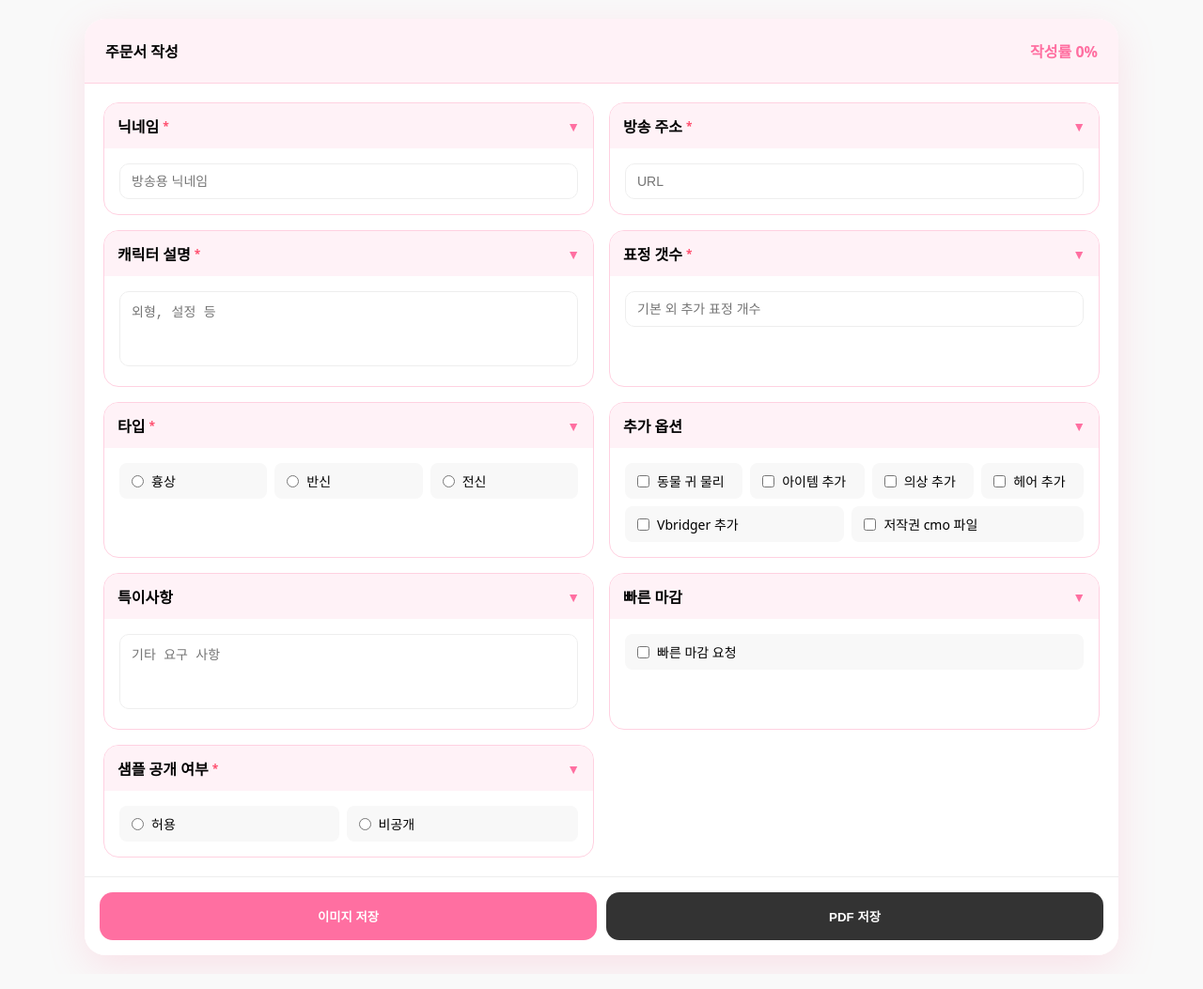
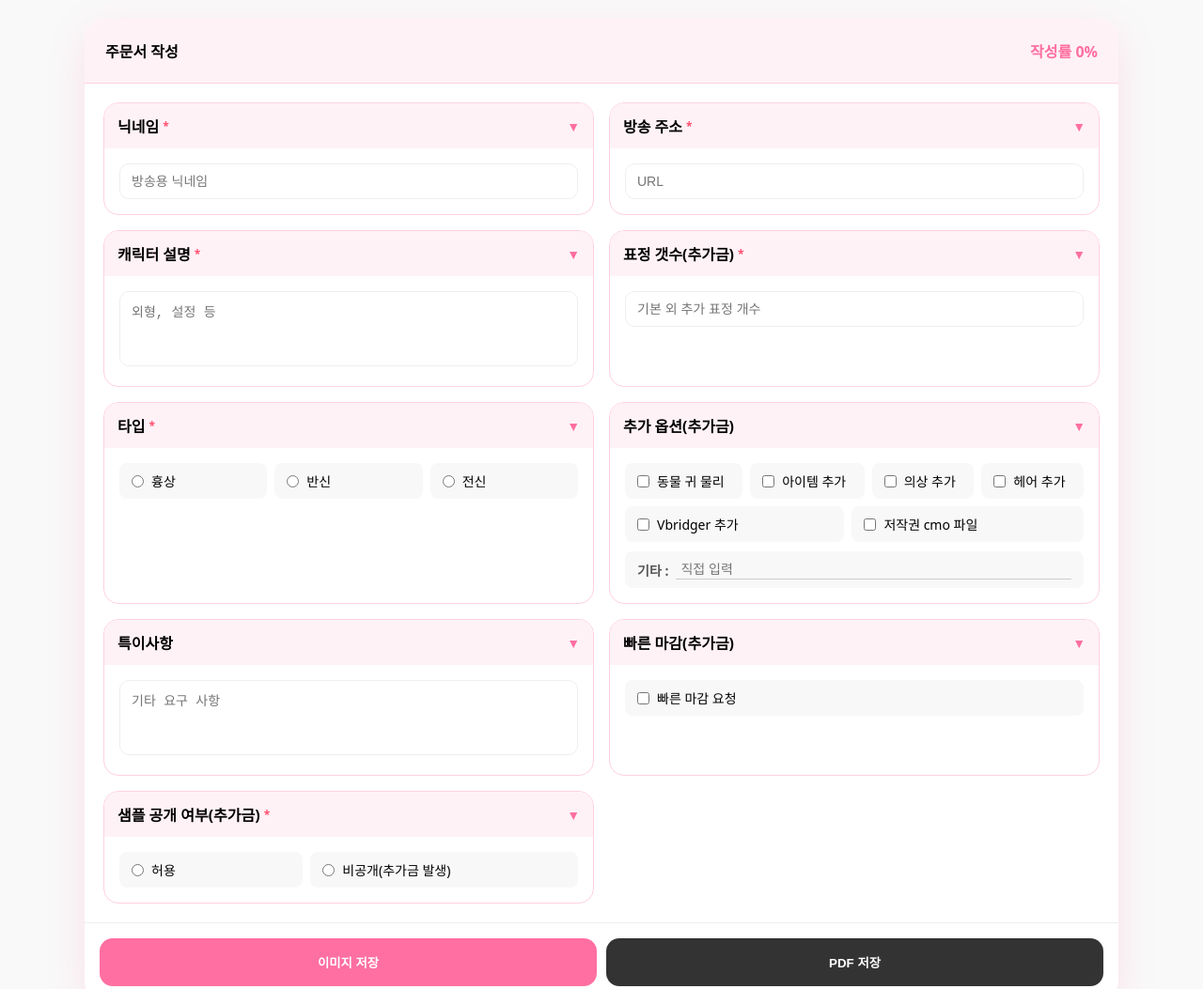
Before and after one commit to Mungmung222/my-site, a plain HTML site: page index.html in a window 1280 px wide. Shown: the top 1053 px of the page at 94% size. Drawn offline with nearby package versions, Linux system fonts and the light colour scheme.

Commit message:
Update index.html

```diff
--- a/index.html
+++ b/index.html
@@ -181,13 +181,11 @@ textarea{min-height:80px; resize: none;}
   flex-grow: 1;
 }
 
-/* 마우스 호버 효과 */
 .option-item:hover {
   background: var(--pink-soft);
   border-color: var(--pink);
 }
 
-/* 선택되었을 때 효과 */
 .option-item:has(input:checked) {
   background: var(--pink-soft);
   border-color: var(--pink);
@@ -198,6 +196,42 @@ textarea{min-height:80px; resize: none;}
   width: auto;
   margin: 0;
   cursor: pointer;
+}
+
+/* 기타 입력란 디자인 */
+.etc-wrap {
+    display: flex;
+    align-items: center;
+    gap: 8px;
+    width: 100%;
+    margin-top: 10px;
+    padding: 8px 12px;
+    background: #f8f8f8;
+    border-radius: 8px;
+    border: 1px solid transparent;
+}
+.etc-wrap:focus-within {
+    background: var(--pink-soft);
+    border-color: var(--pink);
+}
+.etc-label {
+    font-size: 14px;
+    font-weight: bold;
+    color: #555;
+    white-space: nowrap;
+}
+.etc-input {
+    border: none;
+    background: transparent;
+    border-bottom: 1.5px solid #ccc;
+    border-radius: 0;
+    padding: 2px 5px;
+    font-size: 14px;
+    width: 100%;
+}
+.etc-input:focus {
+    border-bottom-color: var(--pink);
+    outline: none;
 }
 
 /* 하단 */
@@ -273,7 +307,7 @@ textarea{min-height:80px; resize: none;}
 
       <div class="card" data-required>
         <div class="card-header" onclick="toggle(this)">
-          <div class="title">표정 갯수<span class="required">*</span></div>
+          <div class="title">표정 갯수(추가금)<span class="required">*</span></div>
           <span class="check">✔</span>
           <span class="arrow">▼</span>
         </div>
@@ -297,16 +331,22 @@ textarea{min-height:80px; resize: none;}
 
       <div class="card">
         <div class="card-header" onclick="toggle(this)">
-          <div class="title">추가 옵션</div>
+          <div class="title">추가 옵션(추가금)</div>
           <span class="arrow">▼</span>
         </div>
-        <div class="card-body option-flex">
+        <div class="card-body">
+          <div class="option-flex">
             <label class="option-item"><input type="checkbox">동물 귀 물리</label>
             <label class="option-item"><input type="checkbox">아이템 추가</label>
             <label class="option-item"><input type="checkbox">의상 추가</label>
             <label class="option-item"><input type="checkbox">헤어 추가</label>
             <label class="option-item"><input type="checkbox">Vbridger 추가</label>
             <label class="option-item"><input type="checkbox">저작권 cmo 파일</label>
+          </div>
+          <div class="etc-wrap">
+            <span class="etc-label">기타 :</span>
+            <input type="text" class="etc-input" placeholder="직접 입력">
+          </div>
         </div>
       </div>
 
@@ -322,7 +362,7 @@ textarea{min-height:80px; resize: none;}
 
       <div class="card">
         <div class="card-header" onclick="toggle(this)">
-          <div class="title">빠른 마감</div>
+          <div class="title">빠른 마감(추가금)</div>
           <span class="arrow">▼</span>
         </div>
         <div class="card-body option-flex">
@@ -332,13 +372,13 @@ textarea{min-height:80px; resize: none;}
 
       <div class="card" data-required>
         <div class="card-header" onclick="toggle(this)">
-          <div class="title">샘플 공개 여부<span class="required">*</span></div>
+          <div class="title">샘플 공개 여부(추가금)<span class="required">*</span></div>
           <span class="check">✔</span>
           <span class="arrow">▼</span>
         </div>
         <div class="card-body option-flex" onchange="checkCard(this)">
           <label class="option-item"><input type="radio" name="sample">허용</label>
-          <label class="option-item"><input type="radio" name="sample">비공개</label>
+          <label class="option-item"><input type="radio" name="sample">비공개(추가금 발생)</label>
         </div>
       </div>
 
@@ -353,12 +393,10 @@ textarea{min-height:80px; resize: none;}
 </div>
 
 <script>
-// 카드 열기/닫기
 function toggle(el){
   el.parentElement.classList.toggle('closed');
 }
 
-// 개별 카드 입력 체크
 function checkCard(el){
   const card = el.closest('.card');
   if(!card || !card.hasAttribute('data-required')) return;
@@ -383,7 +421,6 @@ function checkCard(el){
   updateProgress();
 }
 
-// 작성률 업데이트
 function updateProgress(){
   const requiredCards = document.querySelectorAll('.card[data-required]');
   const completedCards = document.querySelectorAll('.card[data-required].completed');
@@ -392,14 +429,13 @@ function updateProgress(){
   document.getElementById('progressText').textContent = `작성률 ${percent}%`;
 }
 
-// 유효성 검사 (저장 전)
 function validate(){
   let ok = true;
   document.querySelectorAll('.card[data-required]').forEach(card=>{
     if(!card.classList.contains('completed')){
       ok = false;
       card.classList.add('invalid');
-      card.classList.remove('closed'); // 미입력 카드는 펼침
+      card.classList.remove('closed');
       setTimeout(()=>card.classList.remove('invalid'), 400);
     }
   });
@@ -407,29 +443,27 @@ function validate(){
   return ok;
 }
 
-// 이미지 저장
 function saveImage(){
   if(!validate()) return;
   const area = document.getElementById('captureArea');
   area.classList.add('capture');
-  html2canvas(area,{scale:2}).then(canvas=>{
+  html2canvas(area,{scale:2, useCORS: true}).then(canvas=>{
     const a = document.createElement('a');
-    a.href = canvas.toDataURL();
-    a.download = '주문서_' + new Date().getTime() + '.png';
+    a.href = canvas.toDataURL('image/png');
+    a.download = '비모_주문서_' + new Date().getTime() + '.png';
     a.click();
     area.classList.remove('capture');
   });
 }
 
-// PDF 저장
 function savePDF(){
   if(!validate()) return;
   const area = document.getElementById('captureArea');
   area.classList.add('capture');
   html2pdf().set({
     margin:6,
-    filename:'주문서.pdf',
-    html2canvas:{scale:2},
+    filename:'비모_주문서.pdf',
+    html2canvas:{scale:2, useCORS: true},
     jsPDF:{unit:'mm',format:'a4'}
   }).from(area).save().then(()=>{
     area.classList.remove('capture');
```
Lines whose indentation alone changed are shown as unchanged.
